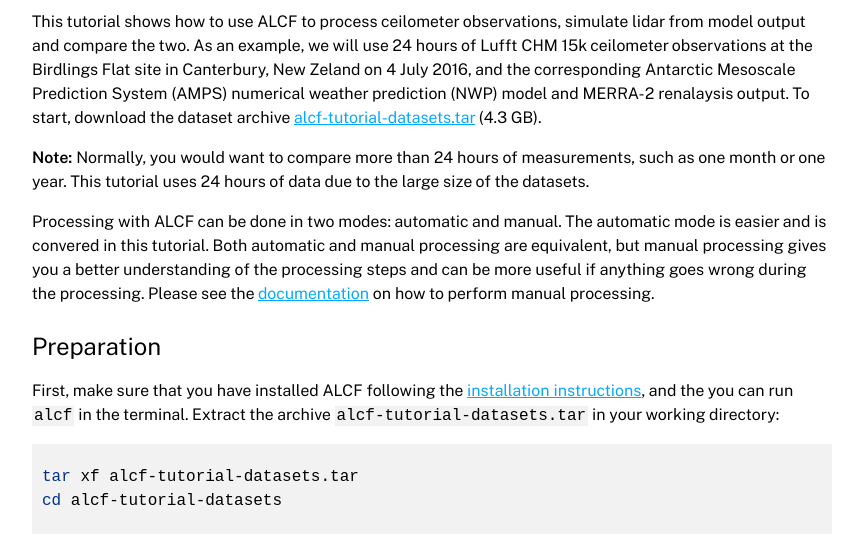
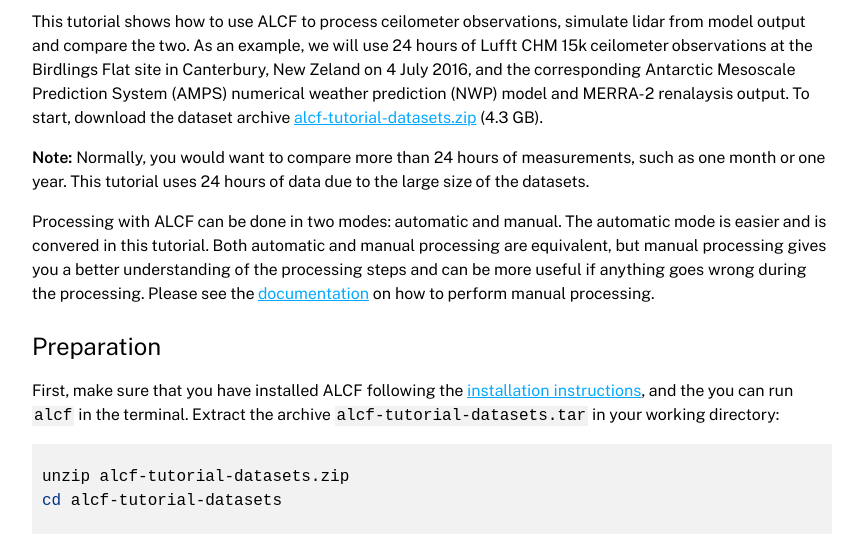
Before and after one commit to alcf-lidar/alcf-lidar.github.io, a Jekyll site: the page built from tutorial/index.md, in a window 1280 px wide and 900 px high. Shown: the part 344-897 px from the top of the window, without its empty margins (208-1071 px from the left). Built offline with Jekyll 4.4.1, drawn with Linux system fonts in a browser that asks for light colours.

Commit message:
Update tutorial dataset file

````diff
--- a/_includes/tutorial.md
+++ b/_includes/tutorial.md
@@ -8,7 +8,7 @@ at the Birdlings Flat site in Canterbury, New Zeland on 4 July 2016,
 and the corresponding Antarctic Mesoscale Prediction System (AMPS)
 numerical weather prediction (NWP) model and MERRA-2 renalaysis output.
 To start, download the dataset archive
-[alcf-tutorial-datasets.tar](https://ucliveac-my.sharepoint.com/:u:/g/personal/pku33_uclive_ac_nz/ERaql2jZmX9CtouVbz7b1m8BbKCg5juOHrWKJWipXNqR7A?e=RD62et) (4.3 GB).
+[alcf-tutorial-datasets.zip](https://ucliveac-my.sharepoint.com/:u:/g/personal/pku33_uclive_ac_nz/EUWuGIHN6m9CgyoEJi5nf7wBX32C-YaXaCDln8OwxL_aKA?e=H47qEa) (4.3 GB).
 
 **Note:** Normally, you would want to compare more than 24 hours of
 measurements, such as one month or one year. This tutorial uses 24 hours of
@@ -29,7 +29,7 @@ terminal. Extract the archive `alcf-tutorial-datasets.tar` in your working
 directory:
 
 ```sh
-tar xf alcf-tutorial-datasets.tar
+unzip alcf-tutorial-datasets.zip
 cd alcf-tutorial-datasets
 ```
 
````
